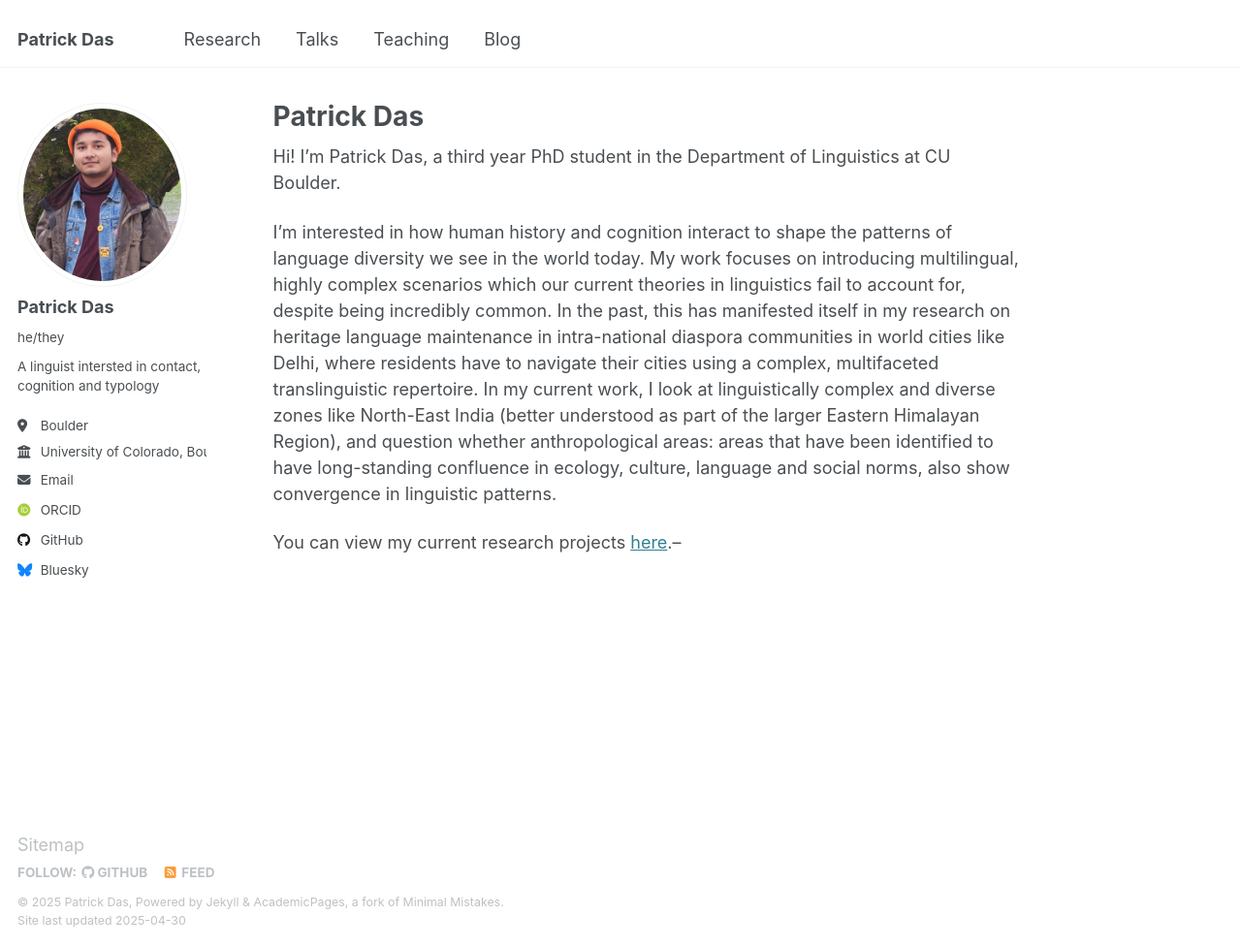
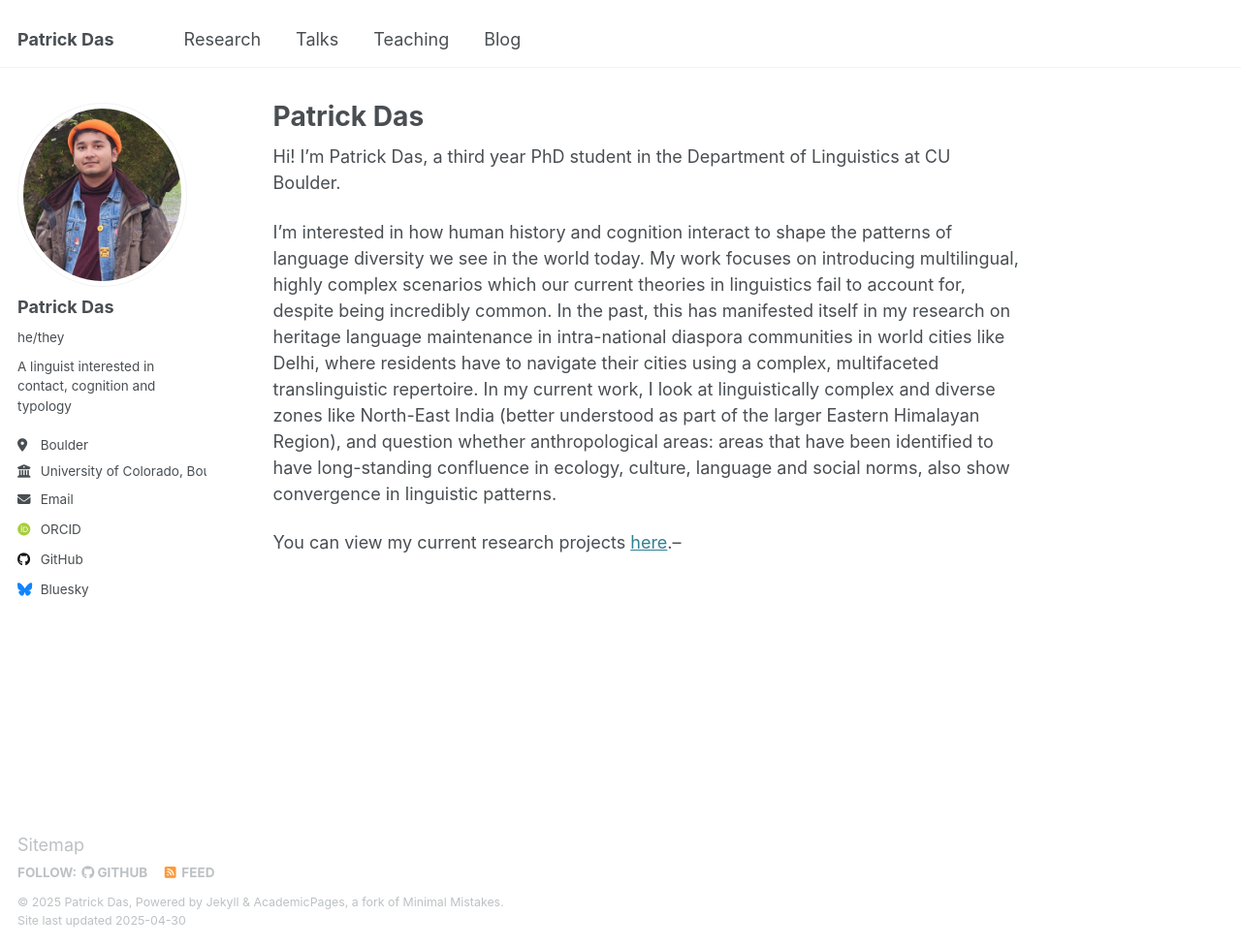
Before and after one commit to patrickdas/patrickdas.github.io, a Jekyll site: the page built from _pages/about.md, in a window 1280 px wide and 977 px high. Shown: the whole window at 97% size. Built offline with Jekyll 4.4.1, drawn with Linux system fonts in a browser that asks for light colours; some web fonts are replaced.

Commit message:
Update _config.yml

```diff
--- a/_config.yml
+++ b/_config.yml
@@ -25,7 +25,7 @@ author:
   avatar           : "seattle cherry blossom pic.png"
   name             : "Patrick Das"
   pronouns         :  "he/they"
-  bio              : "A linguist intersted in contact, cognition and typology"
+  bio              : "A linguist interested in contact, cognition and typology"
   location         : "Boulder"
   employer         : "University of Colorado, Boulder"
   uri              : # URL
@@ -230,6 +230,9 @@ collections:
   talks:
     output: true
     permalink: /:collection/:path/
+  blog:
+    output: true
+    permalink: /:collection/:name/
 
 
 # These settings control how pages and collections are included in the site
```
